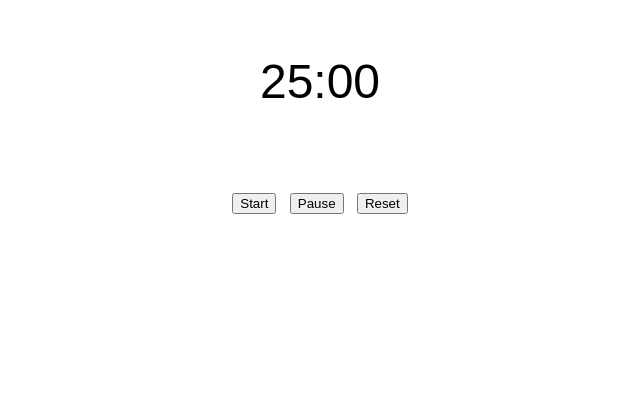
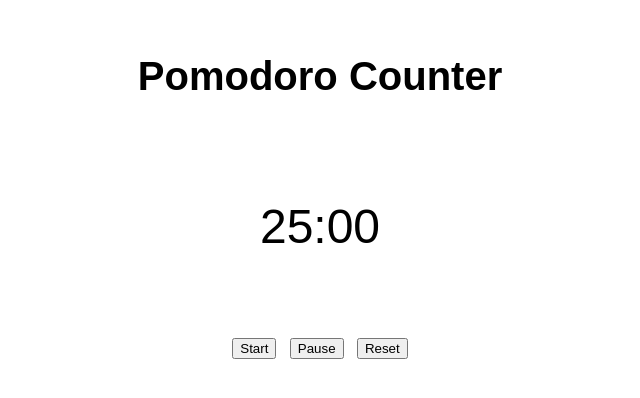
Before and after one commit to debbywar/Pomodoro, a plain HTML site: page index.html in a window 1280 px wide. Shown: the part 196-594 px from the top of the page, without its empty margins (320-960 px from the left). Drawn offline with Linux system fonts and the light colour scheme.

Commit message:
Create the title

```diff
--- a/index.html
+++ b/index.html
@@ -9,6 +9,7 @@
 </head>
 <body>
 <div class="counter">
+  <h1>Pomodoro Counter</h1>
   <span id="minutes">00</span>:<span id="seconds">00</span>
   <br><br>
   <button onclick="startCounter()">Start</button>
--- a/style.css
+++ b/style.css
@@ -3,6 +3,11 @@ body {
  margin-top: 250px;
  font-family: sans-serif;
  font-size: 3rem;
+}
+
+h1 {
+ font-size: 2.5rem;
+ margin-bottom: 100px;
 }
 
 
```
